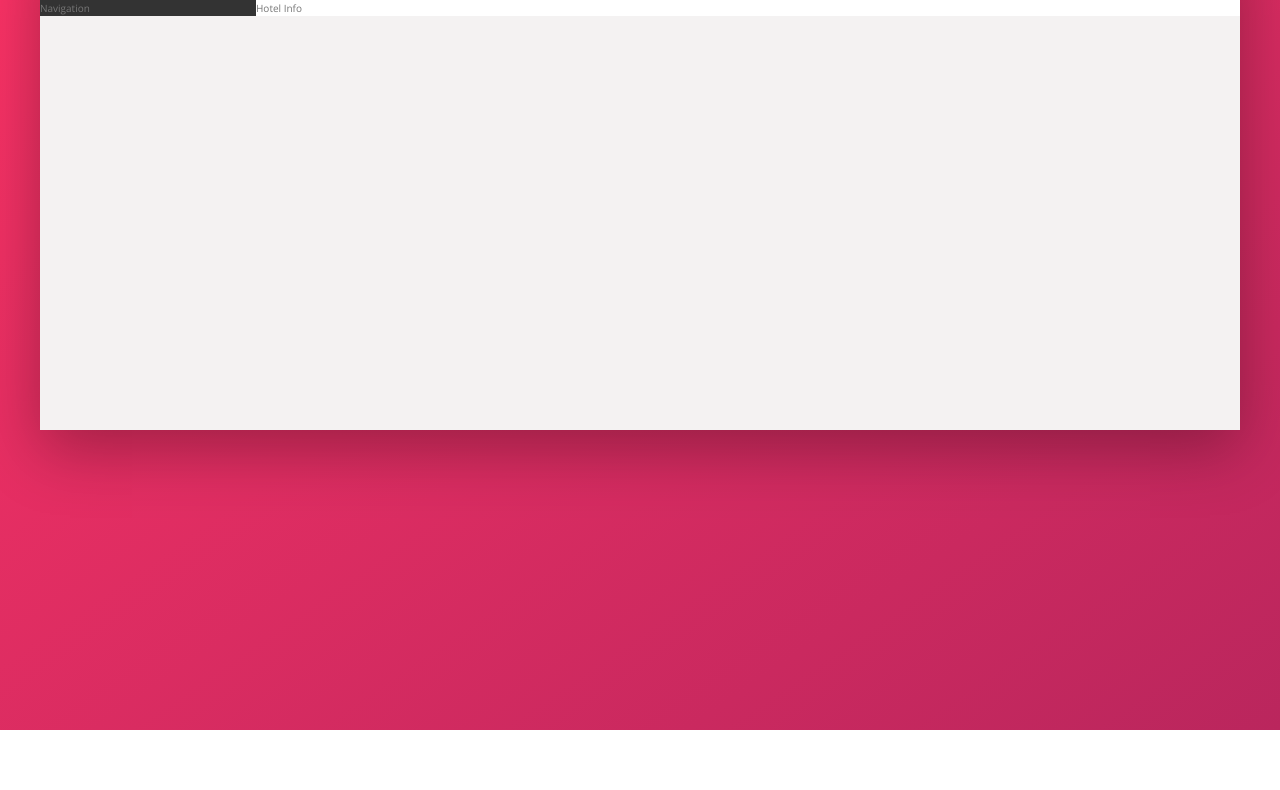
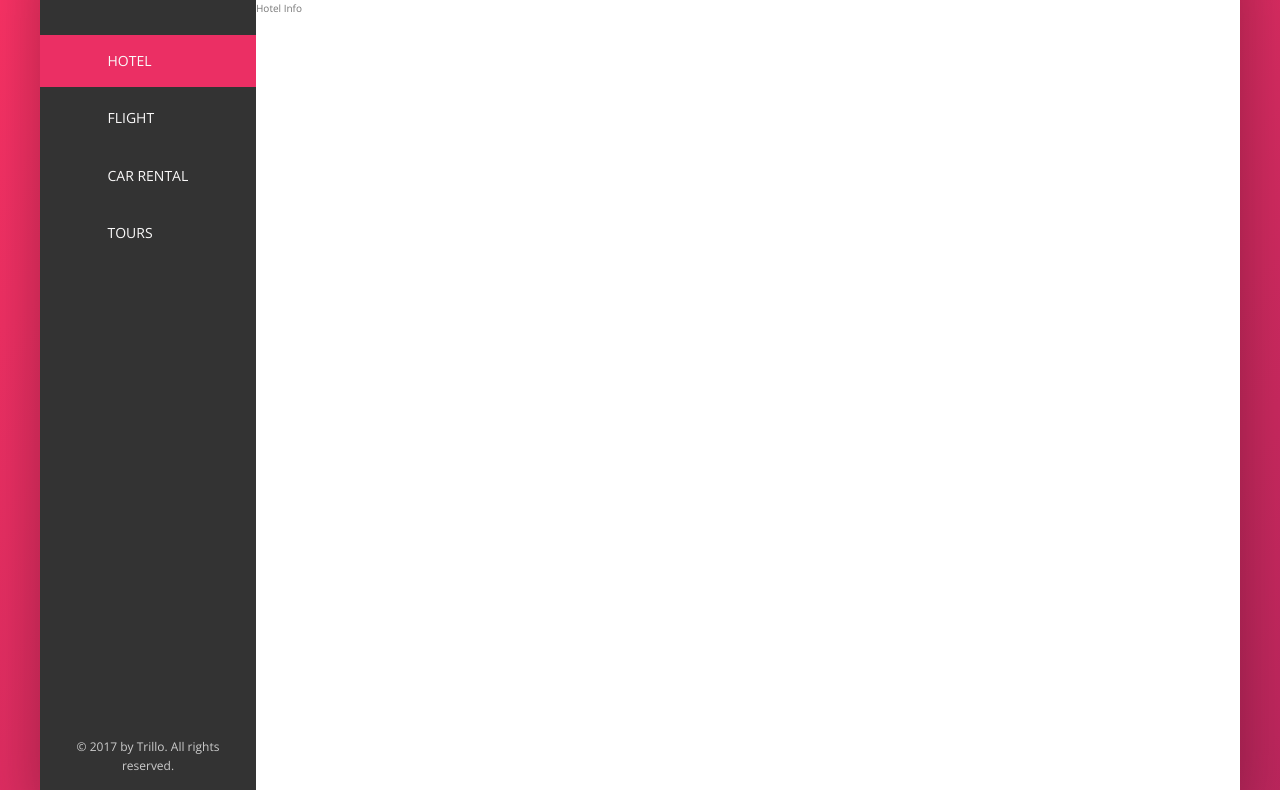
Before and after one commit to kellybarber/Schmedtmann-Trillo, a website: page index.html in a window 1280 px wide. Shown: the part 150-940 px from the top of the page. Before the commit the page ends 880 px from the top, so only its background shows below. Drawn offline with nearby package versions, Linux system fonts and the light colour scheme.

Commit message:
Created side nav item animations

```diff
--- a/index.html
+++ b/index.html
@@ -45,8 +45,45 @@
 
         <div class="content">
           <nav class="sidebar">
-            Navigation
+            <ul class="side-nav">
+              <li class="side-nav__item side-nav__item--active">
+                <a href="#" class="side-nav__link">
+                  <svg class="side-nav__icon">
+                    <use xlink:href="img/sprite.svg#icon-home"></use>
+                  </svg>
+                  <span>Hotel</span>
+                </a>
+              </li>
+              <li class="side-nav__item">
+                <a href="#" class="side-nav__link">
+                  <svg class="side-nav__icon">
+                    <use xlink:href="img/sprite.svg#icon-aircraft-take-off"></use>
+                  </svg>
+                  <span>Flight</span>
+                </a>
+              </li>
+              <li class="side-nav__item">
+                <a href="#" class="side-nav__link">
+                  <svg class="side-nav__icon">
+                    <use xlink:href="img/sprite.svg#icon-key"></use>
+                  </svg>
+                  <span>Car Rental</span>
+                </a>
+              </li>
+              <li class="side-nav__item">
+                <a href="#" class="side-nav__link">
+                  <svg class="side-nav__icon">
+                    <use xlink:href="img/sprite.svg#icon-map"></use>
+                  </svg>
+                  <span>Tours</span>
+                </a>
+              </li>
+            </ul>
+            <div class="legal">
+              &copy; 2017 by Trillo. All rights reserved.
+            </div>
           </nav>
+
           <main class="hotel-view">
             Hotel Info
           </main>
--- a/sass/_components.scss
+++ b/sass/_components.scss
@@ -2,7 +2,7 @@
 ////LOGO
 .logo {
   height: 3.25rem;
-  margin-left: 3rem;
+  margin-left: 2rem;
 }
 
 /////////////////////////////////
@@ -83,16 +83,30 @@
   }
 
   &__icon-box {
-
+    position: relative;
   }
 
   &__icon {
     height: 2.25rem;
     width: 2.25rem;
+    fill: var(--color-grey-dark-3);
   }
 
   &__notification {
+    font-size: .8rem;
+    height: 1.75rem;
+    width: 1.75rem;
+    border-radius: 50%;
+    background-color: var(--color-primary);
+    color: #fff;
 
+    position: absolute;
+    top: 1.5rem;
+    right: 1.1rem;
+
+    display: flex;
+    justify-content: center;
+    align-items: center;
   }
 
   &__user {
@@ -102,9 +116,75 @@
   &__user-photo{
     height: 3.75rem;
     border-radius: 50%;
+    margin-right: 1rem;
+  }
+}
+
+/////////////////////////////////
+////SIDE NAVIGATION
+.side-nav {
+  font-size: 1.4rem;
+  list-style: none;
+  margin: 3.5rem 0;
+
+  &__item {
+    position: relative;
+    cursor: pointer;
+
+    &:not(:last-child) {
+      margin-bottom: .5rem;
+    }
   }
 
-  &__user-name {
+  &__item::before {
+    content: '';
+    position: absolute;
+    top: 0;
+    left: 0;
+    height: 100%;
+    width: 3px;
+    background-color: var(--color-primary);
+    transform: scaleY(0);
+    transition: transform .2s, width .4s cubic-bezier(1, 0, 0, 1) .2s, background-color .1s;
+  }
 
+  &__item:hover::before,
+  &__item--active::before {
+    transform: scaleY(1);
+    width: 100%;
+  }
+
+  &__item:active::before {
+    background-color: var(--color-primary-light);
+  }
+
+  &__link:link,
+  &__link:visited {
+    color: var(--color-grey-light-1);
+    text-decoration: none;
+    text-transform: uppercase;
+    display: block;
+    padding: 1.5rem 3rem;
+    position: relative;
+    z-index: 10;
+
+    display: flex;
+    align-items: center;
+  }
+
+  &__icon {
+    height: 1.75rem;
+    width: 1.75rem;
+    fill: currentColor;
+    margin-right: 2rem;
   }
 }
+
+/////////////////////////////////
+////SIDE NAVIGATION
+.legal {
+  font-size: 1.2rem;
+  color: var(--color-grey-light-4);
+  text-align: center;
+  padding: 2.5rem;
+}
--- a/sass/_layout.scss
+++ b/sass/_layout.scss
@@ -26,10 +26,15 @@
   background-color: var(--color-grey-dark-1);
 
   flex: 0 0 18%;
+
+  display: flex;
+  flex-direction: column;
+  justify-content: space-between;
 }
 
 .hotel-view {
   background-color: #fff;
+  height: 80rem;
 
   flex: 1;
 }
```
Also changed, not shown: css/style.css.
